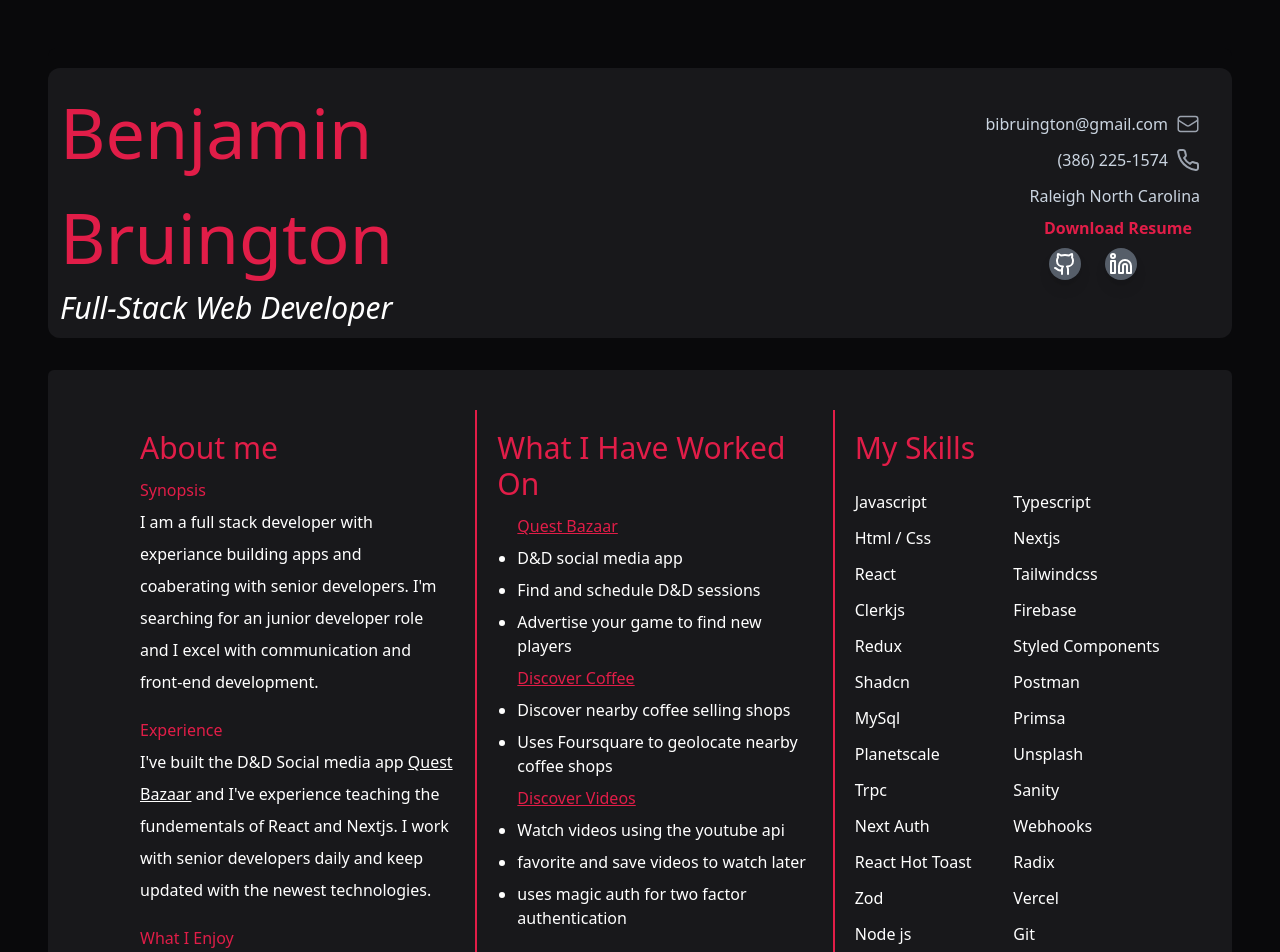
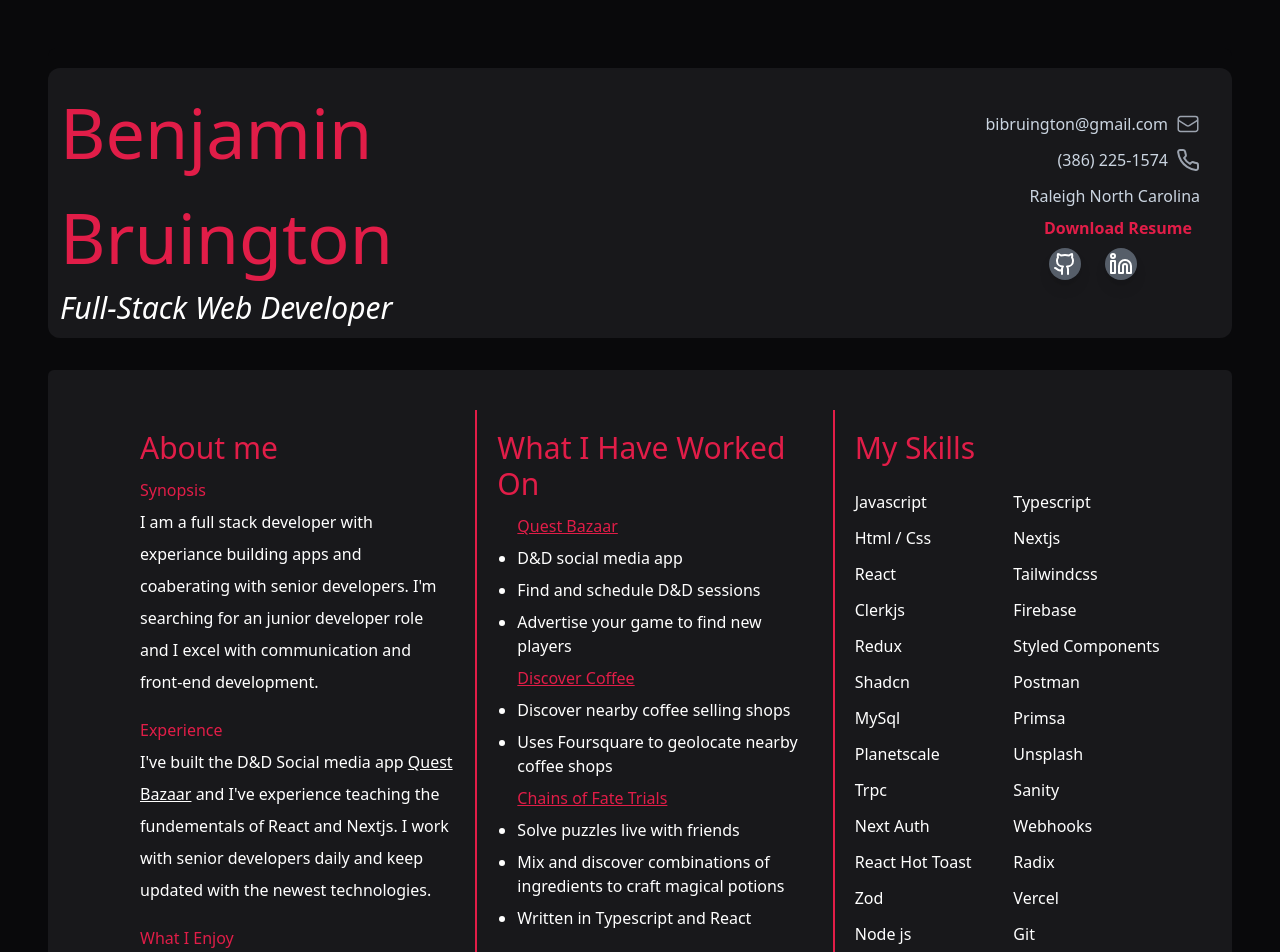
Before and after one commit to BBruington/about-me, a Next.js app: page / in a window 1280 px wide. Shown: the top 952 px of the page. Built offline with nearby package versions, Linux system fonts and the light colour scheme.

Commit message:
update about me

```diff
--- a/src/components/aboutMe.tsx
+++ b/src/components/aboutMe.tsx
@@ -65,15 +65,15 @@ export default function AboutMe() {
           <h3 className="text-primary mb-1">
             <a
               target="_blank"
-              href="https://discover-videos-one.vercel.app/"
+              href="https://chains-of-fate-trials.vercel.app/"
               className="underline hover:cursor-pointer hover:text-slate-500"
             >
-              Discover Videos
+              Chains of Fate Trials
             </a>
           </h3>
-          <li>Watch videos using the youtube api</li>
-          <li>favorite and save videos to watch later</li>
-          <li>uses magic auth for two factor authentication</li>
+          <li>Solve puzzles live with friends</li>
+          <li>Mix and discover combinations of ingredients to craft magical potions</li>
+          <li>Written in Typescript and React</li>
         </ul>
       </div>
 
```
